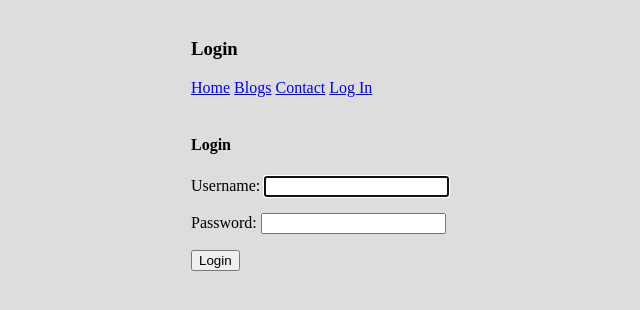
After one commit to DamnAndo/LearnDjangoBasic, a Django app: page /accounts/login/ in a window 1280 px wide. The commit adds this page. Shown: the top 310 px of the page, without its empty margins (1-641 px from the left). Run offline with Django 3.2, Linux system fonts and the light colour scheme.

Commit message:
Practice Login and Logout

```diff
--- /dev/null
+++ b/andoproject/accounts/templates/registration/login.html
@@ -0,0 +1,14 @@
+{% extends 'base.html' %}
+
+{% block title%}
+Login
+{% endblock%}
+
+{% block content%}
+<h4>Login</h4>
+<form method="POST" class="custom-form">
+    {% csrf_token %}
+    {{ form.as_p }}
+    <input type="submit" value="Login" />
+</form>
+{% endblock%}
--- a/andoproject/accounts/urls.py
+++ b/andoproject/accounts/urls.py
@@ -1,10 +1,11 @@
-from django.urls import path
+from django.urls import path,include
 from django.conf.urls import handler404,handler500
 from . import views
 
 app_name = 'accounts'
 urlpatterns = [
-    path('signup',views.signup,name='signup')
+    path('signup',views.signup,name='signup'),
+    path('',include('django.contrib.auth.urls'))
 ]
 
 # handler404 = 'views.not_found'
--- a/andoproject/andoproject/settings.py
+++ b/andoproject/andoproject/settings.py
@@ -130,3 +130,6 @@ STATIC_URL = '/static/'
 STATICFILES_DIRS = [
     os.path.join(BASE_DIR,'static')
 ]
+
+LOGIN_REDIRECT_URL = '/'
+LOGOUT_REDIRECT_URL = '/accounts/login'
--- a/andoproject/templates/base.html
+++ b/andoproject/templates/base.html
@@ -12,6 +12,11 @@
         <a href="/">Home</a>
         <a href="{% url 'blogs:index' %}">Blogs</a>
         <a href="/kontak">Contact</a>
+        {% if user.is_authenticated %}
+            <a href="{% url 'accounts:logout' %}">Log Out</a>
+        {% else %}
+            <a href="{% url 'accounts:login' %}">Log In</a>
+        {% endif %}
     </nav>
 
 
--- a/andoproject/templates/welcome.html
+++ b/andoproject/templates/welcome.html
@@ -6,4 +6,5 @@
 
 {% block content %}
     <h4>Selamat datang di halaman homepage</h4>
+    <h6>Halo {{request.user.username}}</h6>
 {% endblock%}
```
